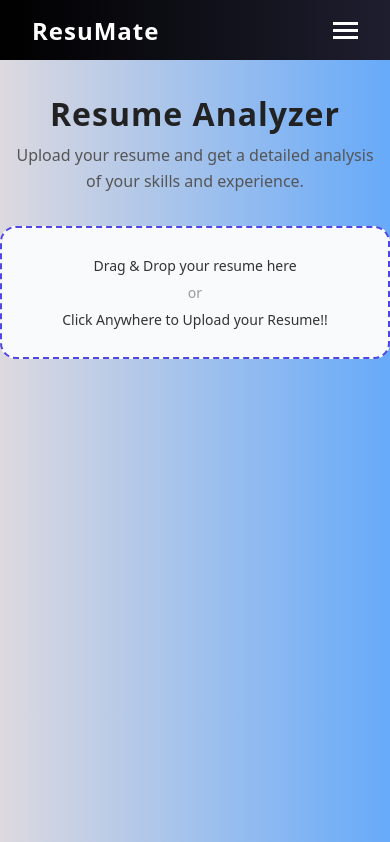
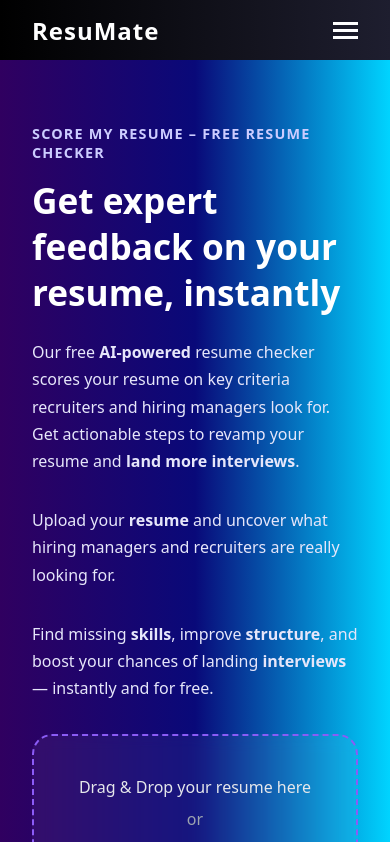
Before and after one commit to Akashh0/Resumate, a React (Vite) app in the folder frontend/: page / in a window 390 px wide. Shown: the top 842 px of the page. Built offline with nearby package versions, Linux system fonts and the light colour scheme.

Commit message:
Imrpoved UI

```diff
--- a/frontend/src/App.jsx
+++ b/frontend/src/App.jsx
@@ -3,15 +3,15 @@ import NavBar from './components/NavBar';
 import AuthProvider from './components/context/AuthContext';
 import ResumeUpload from './components/ResumeUpload';
 import Title from './Title';
+import ResumeHero from './components/ResumeHero';
 
 export default function App() {
   return (
     <>
     <AuthProvider>
       <NavBar />
-      <Title />
+      <ResumeHero />
     </AuthProvider>
-    <ResumeUpload />
     </>
 );
 }
--- /dev/null
+++ b/frontend/src/components/ResumeHero.css
@@ -0,0 +1,95 @@
+/* ResumeHero.css */
+
+.hero-wrapper {
+  position: relative;
+  display: flex;
+  justify-content: space-between;
+  align-items: center;
+  background: linear-gradient(to right, #300060, #090979, #00d4ff);
+  padding: 5rem 8%;
+  min-height: 100vh;
+  color: white;
+  overflow: hidden;
+}
+
+.hero-left {
+  flex: 1;
+  max-width: 600px;
+  z-index: 2;
+  position: relative;
+}
+
+.section-tag {
+  font-size: 0.9rem;
+  color: #ccccff;
+  margin-bottom: 1rem;
+  text-transform: uppercase;
+  letter-spacing: 1.2px;
+}
+
+.hero-title {
+  font-size: 3rem;
+  font-weight: 800;
+  line-height: 1.3;
+  margin-bottom: 1.5rem;
+}
+
+.hero-desc {
+  font-size: 1.1rem;
+  line-height: 1.7;
+  margin-bottom: 2rem;
+  color: #e6e6fa;
+}
+
+.hero-desc p {
+  margin-bottom: 1rem;
+  max-width: 540px;
+  gap: 1rem;
+}
+
+.hero-upload-box {
+  z-index: 3;
+}
+
+/* Fix image so it NEVER moves */
+.hero-right {
+  position: absolute; /* 👈 LOCK to screen */
+  top: 50%;
+  right: -100px;
+  transform: translateY(-50%);
+  z-index: 1;
+  pointer-events: none;
+}
+
+.floating-image {
+  height: 700px;
+  object-fit: contain;
+  border-radius: 20px;
+  box-shadow: 0 15px 40px rgba(0, 0, 0, 0.3);
+  opacity: 0.95;
+}
+
+/* Responsive Design */
+@media (max-width: 1080px) {
+  .hero-wrapper {
+    flex-direction: column;
+    padding: 4rem 2rem;
+    align-items: flex-start;
+  }
+
+  .hero-title {
+    font-size: 2.2rem;
+  }
+
+  .hero-desc {
+    font-size: 1rem;
+  }
+
+  .floating-image {
+    height: 480px;
+  }
+
+  .hero-right {
+    display: none;
+  }
+}
--- /dev/null
+++ b/frontend/src/components/ResumeHero.jsx
@@ -0,0 +1,30 @@
+// ResumeHero.jsx
+import React from 'react';
+import './ResumeHero.css';
+import ResumeUpload from './ResumeUpload';
+
+export default function ResumeHero() {
+  return (
+    <div className="hero-wrapper">
+      <div className="hero-left">
+        <h2 className="section-tag">SCORE MY RESUME – FREE RESUME CHECKER</h2>
+        <h1 className="hero-title">Get expert feedback on your resume, instantly</h1>
+        <p className="hero-desc">
+          Our free <strong>AI-powered</strong> resume checker scores your resume on key criteria recruiters and hiring managers look for.
+          Get actionable steps to revamp your resume and <strong>land more interviews</strong>.
+        </p>
+        <p className="hero-desc">
+            Upload your <strong>resume</strong> and uncover what hiring managers and recruiters are really looking for.
+        </p>
+        <p className="hero-desc">
+            Find missing <strong>skills</strong>, improve <strong>structure</strong>, and boost your chances of landing <strong>interviews</strong> — instantly and for free.
+        </p>
+        <ResumeUpload />
+      </div>
+
+      <div className="hero-right">
+        <img src="https://imgs.search.brave.com/6PO2q85-TPlAxJMwriSInD6mfsvhAg3smrDBYvs3Uiw/rs:fit:860:0:0:0/g:ce/aHR0cHM6Ly9lbmhh/bmN2LmNvbS9fbmV4/dC9zdGF0aWMvaW1h/Z2VzL2F0cy1jaGVj/a2VyLXNhZmFyaS1l/ZWY2YmNjNjRkZjM0/MWExMjJhMjNmZjY4/OTA0NThmOC5zdmc" alt="Resume Preview" className="floating-image" />
+      </div>
+    </div>
+  );
+}
--- a/frontend/src/components/ResumeUpload.css
+++ b/frontend/src/components/ResumeUpload.css
@@ -1,156 +1,180 @@
+body {
+  font-family: 'Inter', sans-serif;
+  background: linear-gradient(90deg, #2c2f5e 0%, #4b6cb7 100%);
+  color: white;
+  margin: 0;
+  padding: 0;
+}
+
+/* Upload Section Container */
 .upload-container {
-  border: 2px dashed #4f46e5;
-  border-radius: 16px;
-  padding: 40px;
+  border: 2px dashed #8b5cf6;
+  border-radius: 20px;
+  padding: 60px 40px;
+  background-color: rgba(255, 255, 255, 0.05);
+  color: #fff;
   text-align: center;
-  background-color: #f9fafb;
-  color: #333;
-  transition: border-color 0.3s ease, background-color 0.3s ease;
-  position: relative;
-  /* cursor removed here */
-  width: 100%;
-  max-width: 1900px;
-  margin: 0px auto;
+  transition: 0.4s ease-in-out;
+  max-width: 900px;
+  margin: 2rem auto;
+  backdrop-filter: blur(8px);
 }
 
 .upload-container.drag-active {
-  border-color: #10b981;
-  background-color: #ecfdf5;
+  border-color: #34d399;
+  background-color: rgba(52, 211, 153, 0.05);
 }
 
 .upload-label {
+  cursor: pointer;
   display: block;
-  cursor: pointer; /* Only label is clickable */
 }
 
-/* Upload content styles */
 .upload-content p {
-  margin: 0.5rem 0;
-  font-size: 16px;
+  margin: 0.6rem 0;
+  font-size: 1.1rem;
+  font-weight: 400;
+  color: #e5e7eb;
 }
 
-.or {
-  color: #999;
+.upload-content p.or {
+  color: #9ca3af;
 }
 
-.browse-btn {
-  background-color: #4f46e5;
-  color: white;
-  padding: 10px 20px;
-  border-radius: 8px;
-  border: none;
-  font-weight: bold;
-  transition: 0.3s ease;
-  margin-top: 10px;
-  cursor: pointer; /* keep this */
-}
-
-.browse-btn:hover {
-  background-color: #3730a3;
-}
-
-/* File name display */
-.file-name {
-  margin-top: 12px;
-  font-weight: 500;
-  color: #111827;
-  font-size: 15px;
-  overflow: hidden;
-  white-space: nowrap;
-  text-overflow: ellipsis;
-  max-width: 80%;
-  display: inline-block;
-  vertical-align: middle;
-}
-
-/* File display container with remove button */
 .file-display {
   display: flex;
   align-items: center;
   justify-content: center;
-  gap: 12px;
+  gap: 1rem;
 }
 
-/* Remove button styling */
+.file-name {
+  font-size: 1.1rem;
+  color: #fff;
+  background-color: rgba(255,255,255,0.1);
+  padding: 0.4rem 0.8rem;
+  border-radius: 12px;
+  max-width: 70%;
+  overflow: hidden;
+  text-overflow: ellipsis;
+  white-space: nowrap;
+}
+
 .remove-btn {
-  background: #ef4444; /* Tailwind red-500 */
+  background: #ef4444;
+  color: #fff;
   border: none;
-  color: white;
-  font-size: 20px;
-  line-height: 1;
-  padding: 0 10px;
-  border-radius: 20%;
+  font-size: 1.3rem;
+  border-radius: 50%;
+  width: 32px;
+  height: 32px;
+  display: flex;
+  align-items: center;
+  justify-content: center;
   cursor: pointer;
-  transition: background-color 0.3s ease;
-  vertical-align: middle;
-  user-select: none;
+  transition: 0.3s ease;
 }
 
 .remove-btn:hover {
-  background-color: #b91c1c; /* Tailwind red-700 */
+  background-color: #b91c1c;
 }
 
-.loading-spinner {
+/* Loader Animation */
+.lottie-loader {
+  text-align: center;
   margin-top: 2rem;
-  text-align: center;
-  color: #333;
+  color: #d1d5db;
   font-weight: 500;
+  font-size: 1.1rem;
 }
 
-.spinner {
-  width: 48px;
-  height: 48px;
-  border: 6px solid #e0e0e0;
-  border-top-color: #007bff;
-  border-radius: 50%;
-  animation: spin 1s linear infinite;
-  margin: 0 auto 1rem;
-}
-
-@keyframes spin {
-  to {
-    transform: rotate(360deg);
-  }
-}
-
-.lottie-loader {
-  margin-top: 2rem;
-  text-align: center;
-  font-weight: 500;
-  color: #222;
-}
 .lottie-loader p {
   margin-top: -1rem;
   font-size: 1rem;
   opacity: 0.85;
 }
 
+/* Resume Card Styling */
+.resume-card {
+  background: rgba(255, 255, 255, 0.1);
+  border-radius: 20px;
+  padding: 2rem;
+  margin: 2rem auto;
+  max-width: 700px;
+  backdrop-filter: blur(6px);
+  box-shadow: 0 8px 24px rgba(0, 0, 0, 0.3);
+  color: #fff;
+  transition: all 0.3s ease-in-out;
+}
 
-@media (max-width: 480px) {
+.resume-card:hover {
+  transform: scale(1.01);
+}
+
+.resume-card .title {
+  font-size: 1.8rem;
+  font-weight: 700;
+  margin-bottom: 1rem;
+}
+
+.subtitle {
+  font-size: 1.2rem;
+  font-weight: 500;
+  color: #d1d5db;
+  margin-bottom: 0.5rem;
+}
+
+.section {
+  margin-bottom: 1.5rem;
+}
+
+.resume-card ul {
+  list-style: none;
+  padding-left: 0;
+}
+
+.resume-card li {
+  display: flex;
+  align-items: center;
+  gap: 0.6rem;
+  font-size: 1rem;
+  margin-bottom: 0.6rem;
+}
+
+.resume-card li.ok svg {
+  color: #34d399;
+}
+
+.resume-card li.warn svg {
+  color: #facc15;
+}
+
+.resume-card li span {
+  line-height: 1.4;
+  color: #f3f4f6;
+}
+
+/* Responsive Tweaks */
+@media (max-width: 600px) {
   .upload-container {
-    padding: 20px;
+    padding: 30px 20px;
   }
 
   .upload-content p {
-    font-size: 14px;
-  }
-
-  .browse-btn {
-    padding: 8px 16px;
-    font-size: 14px;
+    font-size: 1rem;
   }
 
   .file-name {
-    font-size: 14px;
-    max-width: 70%;
-  }
-
-  .file-display {
-    gap: 8px;
+    font-size: 0.95rem;
   }
 
   .remove-btn {
-    font-size: 18px;
-    padding: 0 8px;
+    width: 28px;
+    height: 28px;
+    font-size: 1.1rem;
+  }
+
+  .resume-card {
+    padding: 1.5rem;
   }
 }
```
Also changed, not shown: 1 other file (tests, documents, lock files or other folders).
